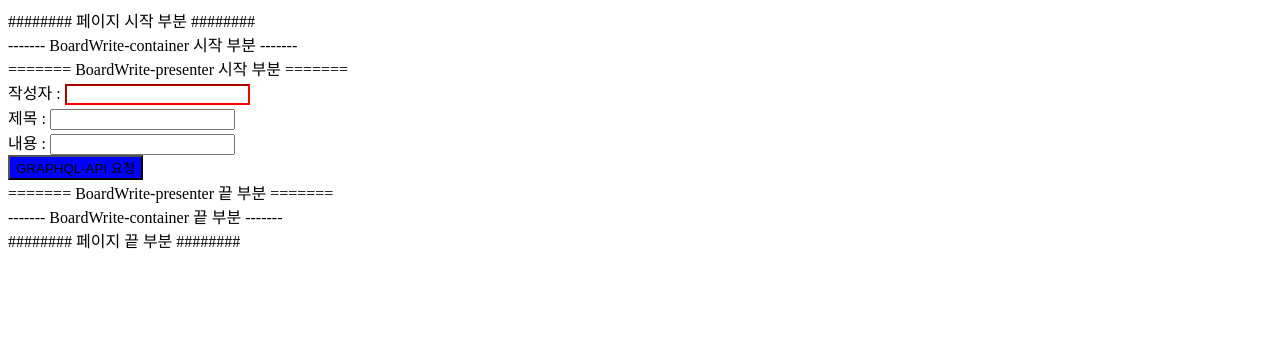
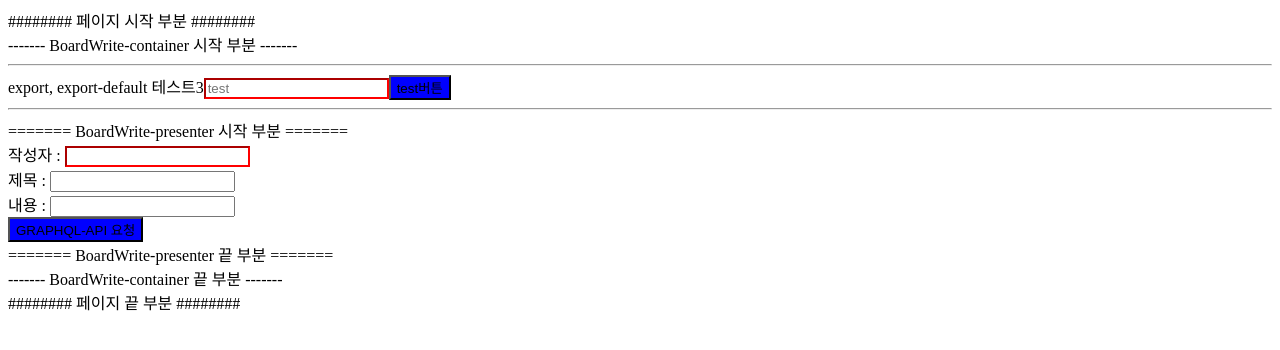
Before and after one commit to justdoplzz/class, a Next.js app: page /section06/06-01-container-presenter in a window 1280 px wide. Shown: the top 350 px of the page. Built offline with nearby package versions, Linux system fonts and the light colour scheme.

Commit message:
[section06-02] export, export default 차이 - export : 골라서 가져오기 가능, 이름 변경 불가 - export default : 하나만 가져올 수 있음, 이름 변경 불가능

```diff
--- a/src/components/units/board/write/BoardWrite-container.js
+++ b/src/components/units/board/write/BoardWrite-container.js
@@ -1,8 +1,8 @@
 import { useMutation } from '@apollo/client';
 import { useState } from 'react';
-import BoardWriteUI from './BoardWrite-presenter';
-import { graphqlSetting } from './BoardWrite-queries';
-
+import BoardWriteUI, { exportTest } from './BoardWrite-presenter'; // export default : 하나만 가져올 수 있음, 이름 변경 가능
+import { graphqlSetting } from './BoardWrite-queries'; // export : 골라서 가져오기 가능 , 이름 변경 불가능
+import * as S from './BoardWrite-styles';
 
 export default function BoardWrite(){
     const [writer, setWriter] = useState()
@@ -34,6 +34,13 @@ export default function BoardWrite(){
     return(
         <div>
             <div>------- BoardWrite-container 시작 부분 -------</div>
+            <hr/>
+           <div> export, export-default 테스트
+                {exportTest}
+                <S.RedInput type="text" placeholder='test'/>
+                <S.BlueButton>test버튼</S.BlueButton>
+            </div>
+            <hr/>
             <BoardWriteUI
                 aaa={onClickSubmit}
                 bbb={onChangeWriter}
--- a/src/components/units/board/write/BoardWrite-presenter.js
+++ b/src/components/units/board/write/BoardWrite-presenter.js
@@ -14,3 +14,5 @@ export default function BoardWriteUI(props){
         </div>
     )
 }
+
+export const exportTest = 3
```
